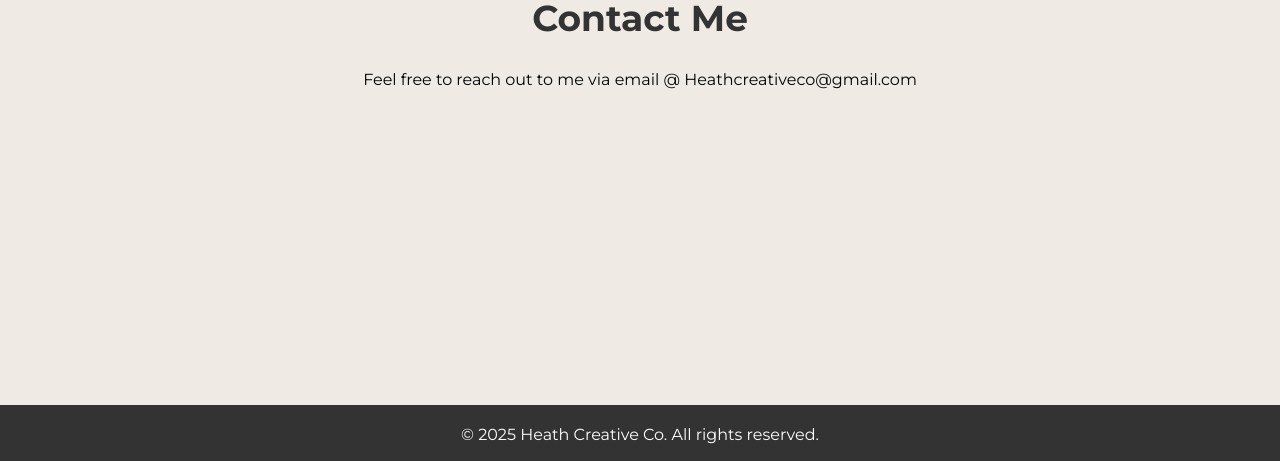
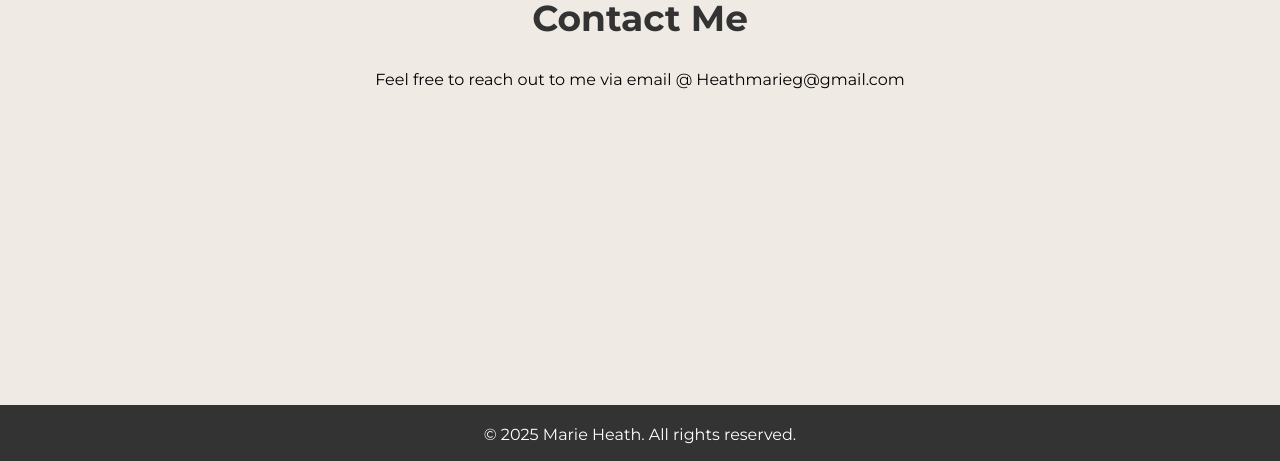
Before and after one commit to codebyria/codebyria.github.io, a plain HTML site: page index.html in a window 1280 px wide. Shown: the part 1189-1650 px from the top of the page. Drawn offline with Linux system fonts and the light colour scheme.

Commit message:
Update index.html

```diff
--- a/index.html
+++ b/index.html
@@ -1,4 +1,3 @@
-
 <html lang="en">
 <head>
     <meta charset="UTF-8">
@@ -10,12 +9,12 @@
 <body>
     <header class="header">
         <div class="container">
-                        <div class="branding">
+            <div class="branding">
              <a href="/" class="logo">
                  <img src="images/logo-no-background.png" alt="Codebyria logo" class="logo__img" />
              </a>
 
-                </div>
+            </div>
                 <nav class="header__nav">
                     <ul class="header__nav-list">
                         <li class="header__nav-item">
@@ -43,7 +42,7 @@
     </header>
     <section class="intro">
         <div class="container">
-                <h1 class="intro__title">Hey👋🏾 I'm Marie 🖥️📈 </h1>
+                <h1 class="intro__title">Hi👋🏾 I'm Marie  🖥️📈 </h1>
                 <h2 class="intro__subtitle">I am a Front End Developer and I love to code on the web and create user-friendy UI. Check my work below.</h2>
         </div>
     </section>
@@ -152,12 +151,12 @@
 <section id="contact" class="contact">
     <div class="container">
         <h2 class="contact__title">Contact Me</h2>
-        <p class="contact_-description"> Feel free to reach out to me via email @ Heathcreativeco@gmail.com </p>
+        <p class="contact_-description"> Feel free to reach out to me via email @ Heathmarieg@gmail.com </p>
     </div>
 </section>
 <footer class="footer">
     <div class="container">
-        <p class="footer__text"> &copy; 2025 Heath Creative Co. All rights reserved.</p>
+        <p class="footer__text"> &copy; 2025 Marie Heath. All rights reserved.</p>
     </div>
 </footer>
 </body>
```
